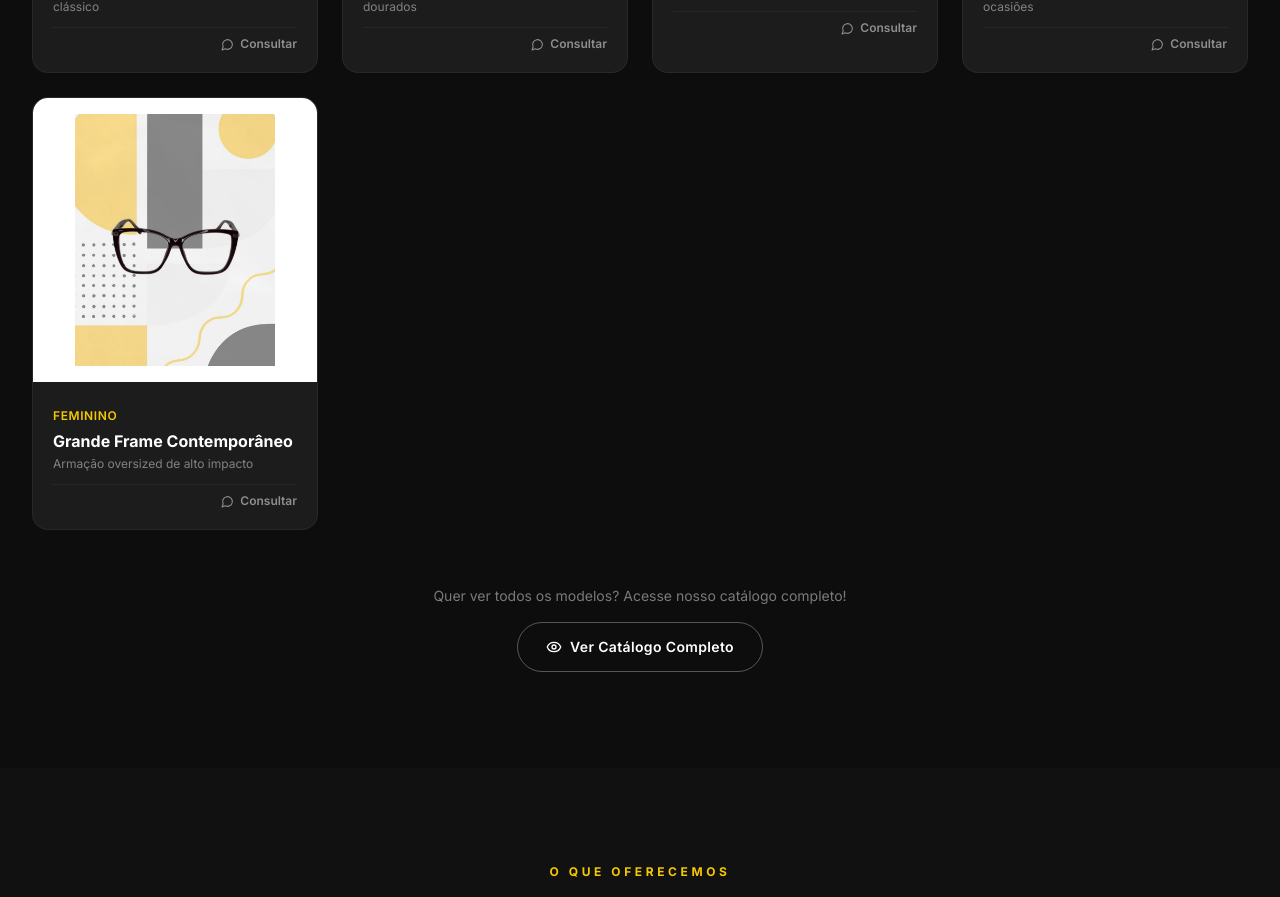
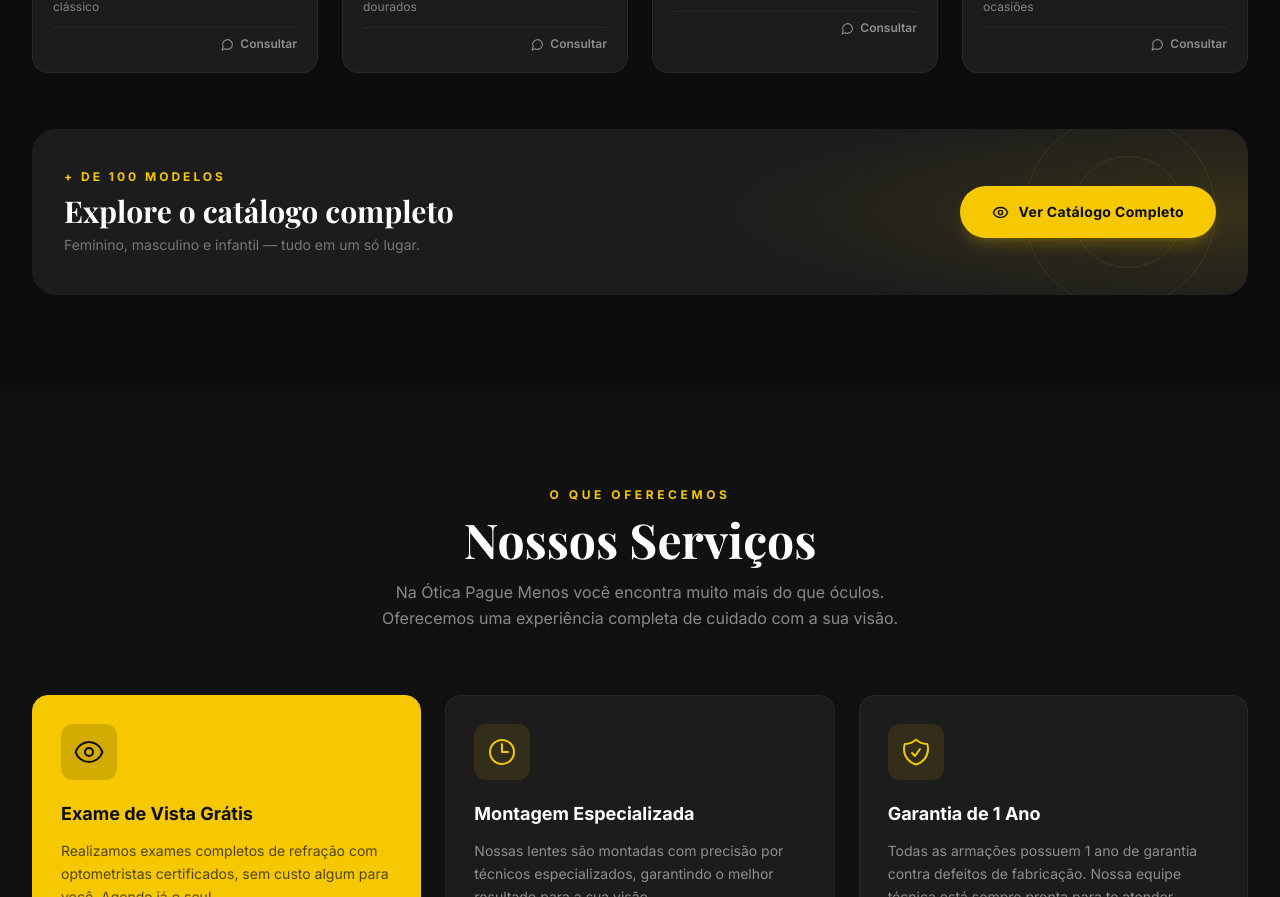
Before and after one commit to Caspiom/OticaPagueMenos, a React (Vite) app: page / in a window 1280 px wide. Shown: the part 1706-2603 px from the top of the page. Built offline with nearby package versions, Linux system fonts and the light colour scheme.

Commit message:
Fix: mudança no botão do catalogo

```diff
--- a/src/components/FeaturedProducts.jsx
+++ b/src/components/FeaturedProducts.jsx
@@ -95,15 +95,38 @@
           ))}
         </div>
 
-        {/* CTA */}
-        <div className="text-center mt-14">
-          <p className="text-white/45 text-sm mb-4">
-            Quer ver todos os modelos? Acesse nosso catálogo completo!
-          </p>
-          <Link to="/catalogo" className="btn-outline inline-flex items-center gap-2">
-            <Eye size={16} />
-            Ver Catálogo Completo
-          </Link>
+        {/* CTA Banner */}
+        <div className="mt-14 relative rounded-3xl overflow-hidden">
+          {/* Background */}
+          <div className="absolute inset-0 bg-brand-gray" />
+          <div
+            className="absolute inset-0"
+            style={{ background: 'radial-gradient(ellipse 70% 100% at 100% 50%, rgba(245,200,0,0.12) 0%, transparent 65%)' }}
+          />
+          {/* Decorative circles */}
+          <div className="absolute right-8 top-1/2 -translate-y-1/2 w-48 h-48 rounded-full border border-brand-yellow/10 pointer-events-none" />
+          <div className="absolute right-16 top-1/2 -translate-y-1/2 w-28 h-28 rounded-full border border-brand-yellow/10 pointer-events-none" />
+
+          <div className="relative flex flex-col sm:flex-row items-center justify-between gap-6 px-8 py-10">
+            <div>
+              <p className="text-brand-yellow text-xs font-bold tracking-[0.25em] uppercase mb-2">
+                + de {Math.floor(PRODUCTS.length / 10) * 10} modelos
+              </p>
+              <h3 className="text-white font-display text-2xl md:text-3xl font-bold leading-snug">
+                Explore o catálogo completo
+              </h3>
+              <p className="text-white/40 text-sm mt-1.5">
+                Feminino, masculino e infantil — tudo em um só lugar.
+              </p>
+            </div>
+            <Link
+              to="/catalogo"
+              className="flex-shrink-0 bg-brand-yellow text-brand-black font-bold px-8 py-4 rounded-full hover:bg-yellow-400 transition-all duration-300 hover:scale-105 active:scale-95 inline-flex items-center gap-2.5 text-sm tracking-wide shadow-lg shadow-brand-yellow/20 whitespace-nowrap"
+            >
+              <Eye size={17} />
+              Ver Catálogo Completo
+            </Link>
+          </div>
         </div>
       </div>
     </section>
--- a/src/constants.js
+++ b/src/constants.js
@@ -26,7 +26,7 @@
   'Tommy Hilfiger', 'Pierre Cardin', 'Polaroid', 'Carrera',
 ]
 
-export const FEATURED_PRODUCTS = [1, 2, 3, 4, 5]
+export const FEATURED_PRODUCTS = [1, 2, 3, 4]
 
 export const PRODUCTS = [
   // — Destaques originais —
```
